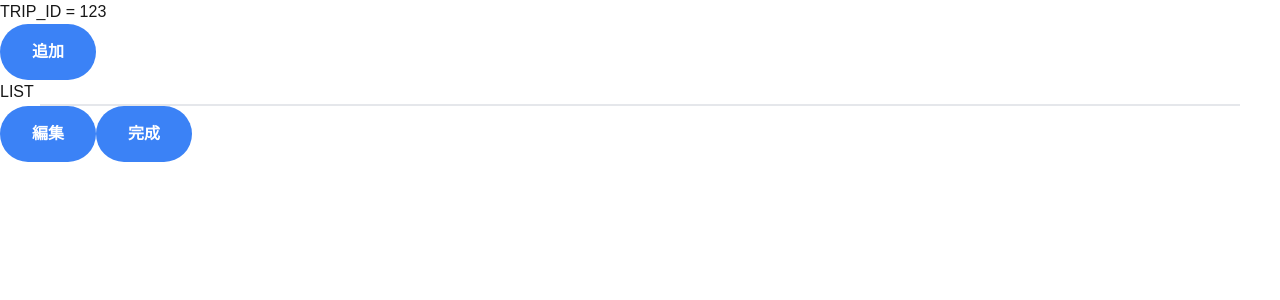
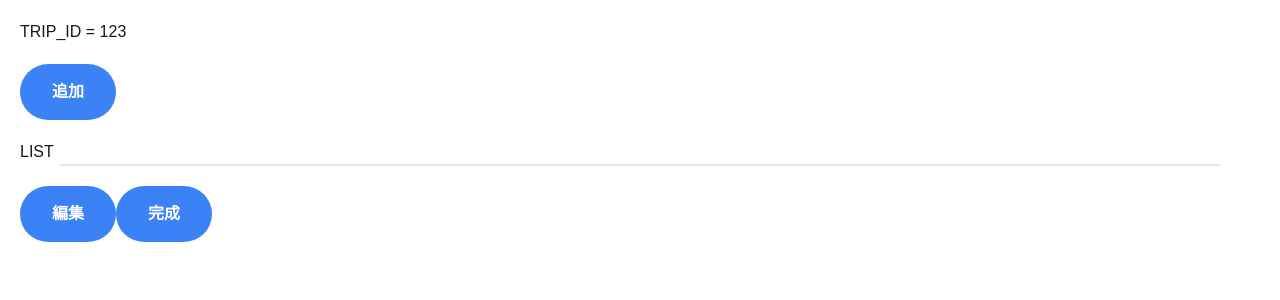
Before and after one commit to kanade2001/SplitBillApp, a Next.js app in the folder frontend/: page /trip/123 in a window 1280 px wide. Shown: the top 300 px of the page. Built offline with nearby package versions, Linux system fonts and the light colour scheme.

Commit message:
Feat-左右に空間を作成

```diff
--- a/frontend/src/app/trip/[tripId]/page.tsx
+++ b/frontend/src/app/trip/[tripId]/page.tsx
@@ -23,7 +23,7 @@ export default function Page({ params, searchParams }: Props) {
   const [isEditable, setIsEditable] = useState<boolean>(false);
 
   return (
-    <div>
+    <div className="space-y-5 p-5">
       <h1>TRIP_ID = {params.tripId}</h1>
       <h2>{key}</h2>
       <AddButton onClick={handleSetItem} item="ITEM" />
```
